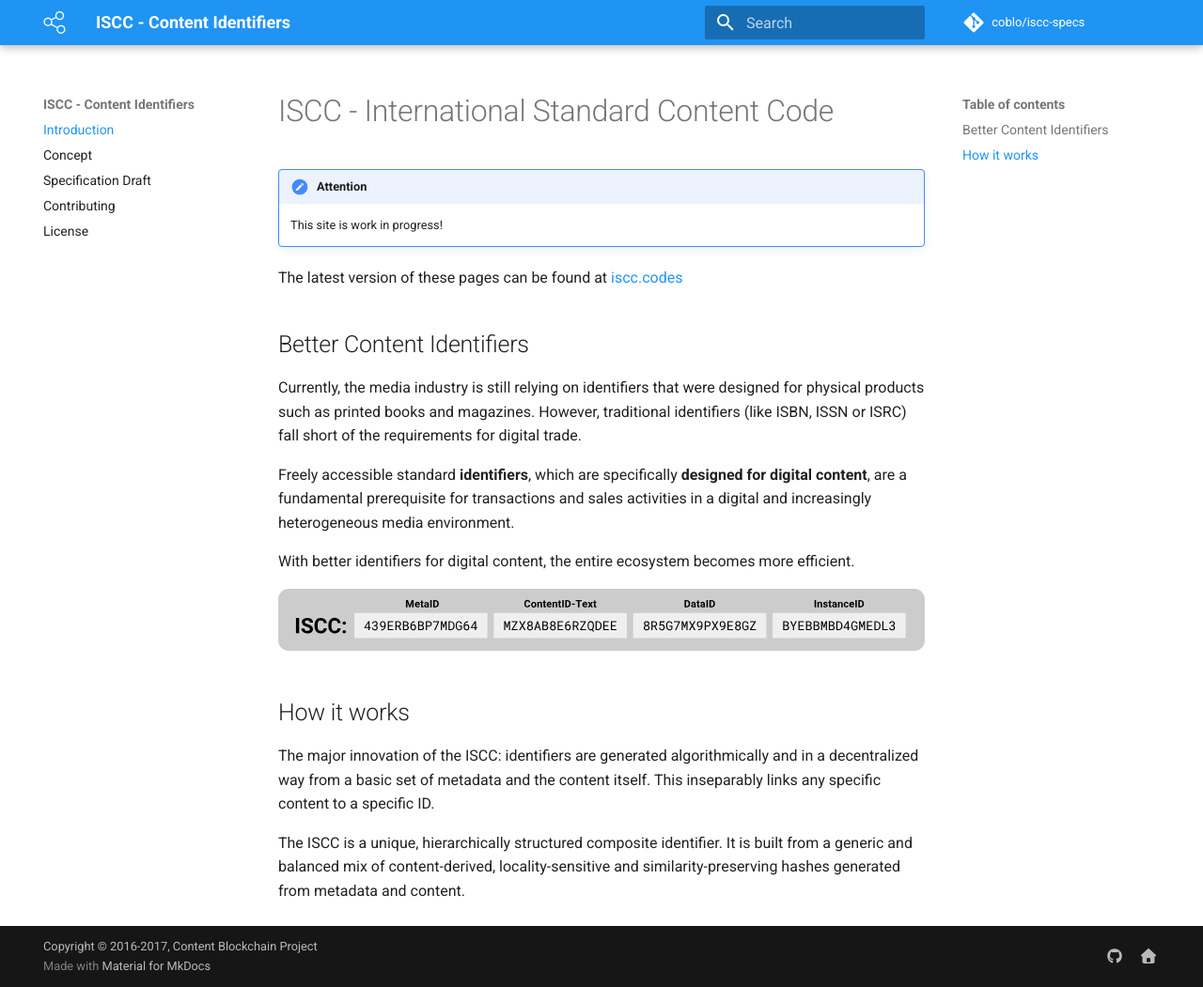
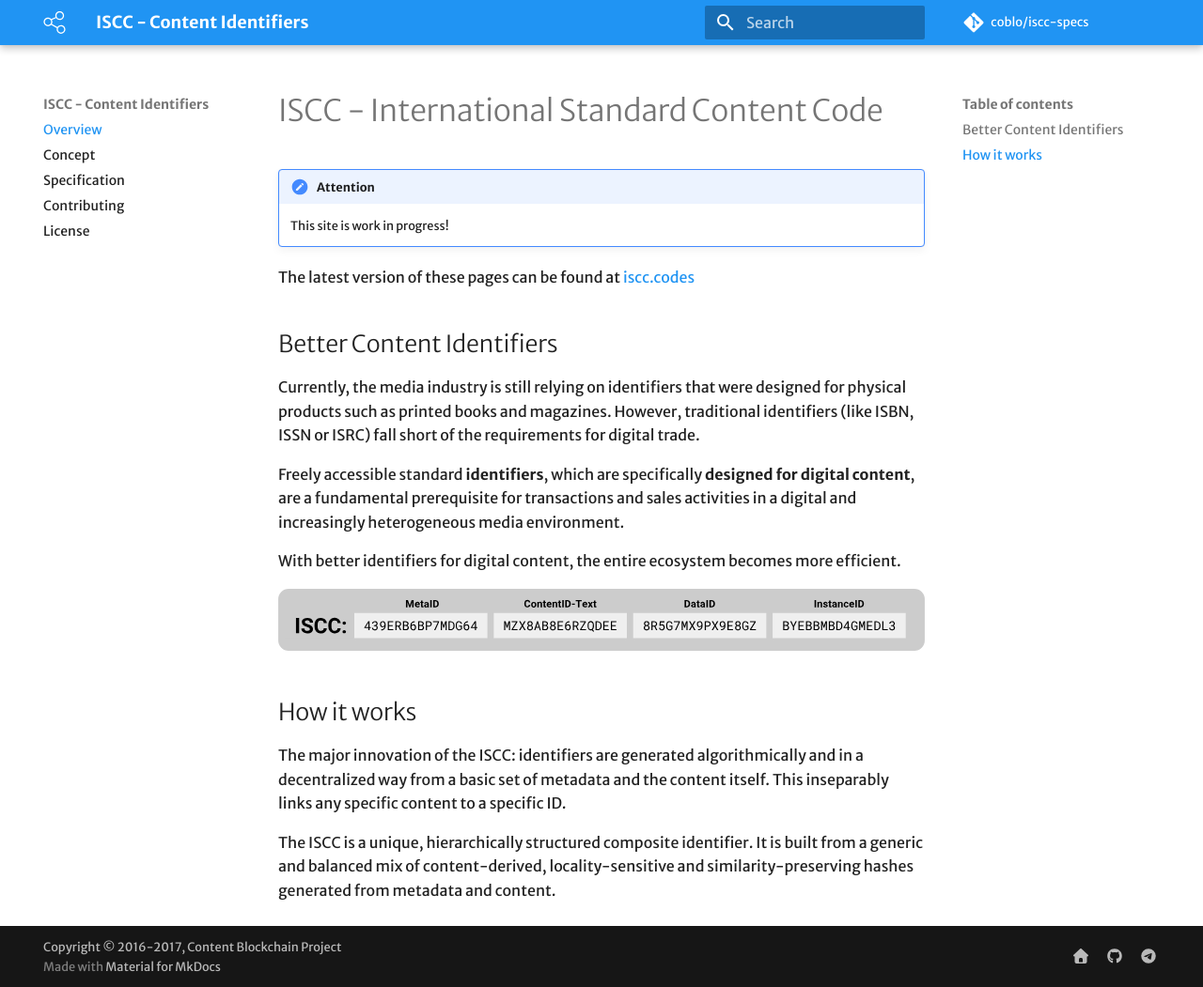
Before and after one commit to iscc/iscc-specs, an MkDocs documentation site: the page built from docs/index.md, in a window 1280 px wide and 1051 px high. Shown: the whole window at 94% size. Built offline with MkDocs 1.6.1 and Material for MkDocs 9.7.7, drawn with Linux system fonts in a browser that asks for light colours; comment, search, counter and statistics services are not loaded; old or Windows-style settings are respelled for this version of MkDocs.

Commit message:
Update mkdocs configuration to new format

```diff
--- a/mkdocs.yml
+++ b/mkdocs.yml
@@ -3,7 +3,6 @@
 site_description: 'International Standard Content Code - Specification'
 site_author: 'Titusz Pan'
 site_url: 'http://iscc.codes'
-site_favicon: 'images/favicon.png'
 
 # Repository
 repo_name: 'coblo/iscc-specs'
@@ -14,34 +13,46 @@
 copyright: 'Copyright © 2016-2017, Content Blockchain Project'
 
 # Documentation and Ttheme
-theme: 'material'
+theme:
+    name: 'material'
+    language: 'en'
+    logo: 'images/logo-white.svg'
+    favicon: 'images/favicon.png'
+    palette:
+        primary: 'blue'
+        accent: 'pink'
+    font:
+        text: 'Merriweather Sans'
+        code: 'Inconsolata'
+    feature:
+        tabs: false
 
 pages:
-    - Introduction: 'index.md'
+    - Overview: 'index.md'
     - Concept: 'concept.md'
-    - Specification Draft: 'specification.md'
+    - Specification: 'specification.md'
     - Contributing: 'contributing.md'
     - License: 'license.md'
 
 # Options
 extra:
-    logo: 'images/logo-white.svg'
-    palette:
-        primary: 'blue'
-        accent: 'red'
     social:
-    - type: 'github'
-      link: 'https://github.com/coblo'
-    - type: 'home'
-      link: 'https://content-blockchain.org'
-    feature:
-        tabs: false
+        - type: 'home'
+          link: 'https://content-blockchain.org'
+        - type: 'github'
+          link: 'https://github.com/coblo'
+        - type: 'telegram'
+          link: 'https://t.me/ContentBlockchainBeta'
+
 
 markdown_extensions:
-    - meta
-    - footnotes
-    - abbr
-    - admonition
-    - codehilite(linenums=true)
-    - toc(permalink=true)
-    - def_list
+    - markdown.extensions.abbr
+    - markdown.extensions.admonition
+    - markdown.extensions.codehilite:
+        linenums: true
+        guess_lang: false
+    - markdown.extensions.def_list
+    - markdown.extensions.footnotes
+    - markdown.extensions.meta
+    - markdown.extensions.toc:
+        permalink: '#'
```
